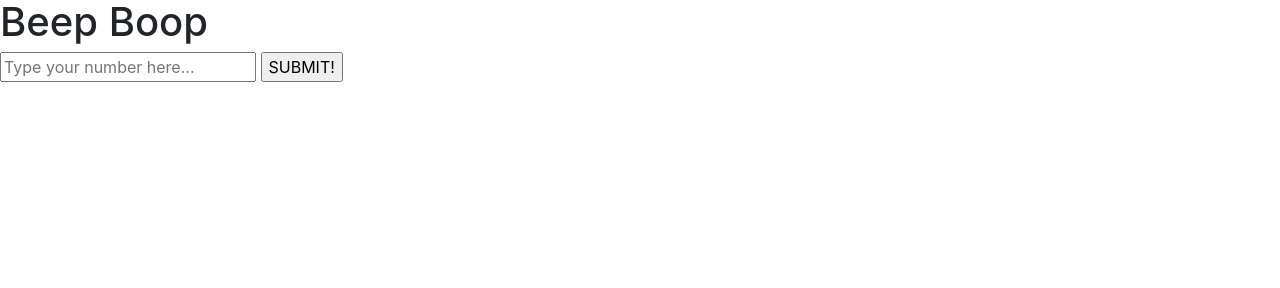
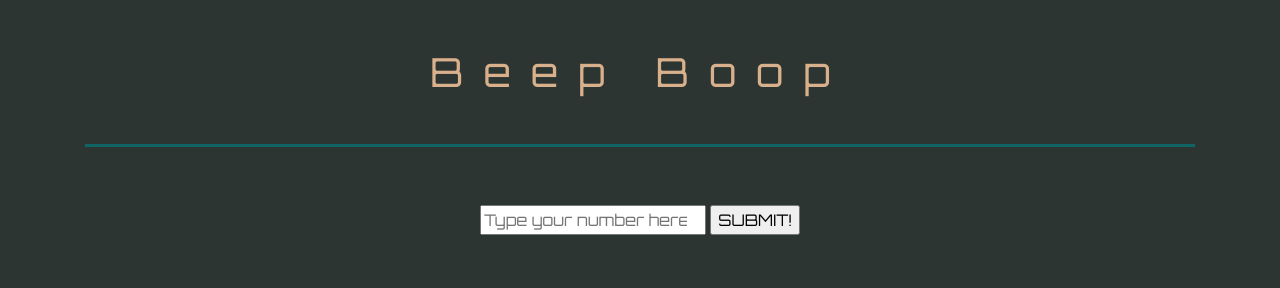
Before and after one commit to zmarston/beep-boop, a plain HTML site: page index.html in a window 1280 px wide. Drawn offline with Linux system fonts and the light colour scheme.

Commit message:
add style

```diff
--- a/css/styles.css
+++ b/css/styles.css
@@ -0,0 +1,20 @@
+body {
+  font-family: 'Orbitron', sans-serif;
+  text-align: center;
+  background-color: #2C3531;
+}
+p {
+  color: #FFCB9A;
+}
+h1 {
+  color: #D9B08C;
+  border-bottom: solid;
+  border-color: #116466;
+  padding: 50px;
+  letter-spacing: 20px;
+}
+.row {
+  padding: 50px;
+  display: block;
+  align-content: center;
+}
--- a/index.html
+++ b/index.html
@@ -3,20 +3,24 @@
   <head>
     <link rel="stylesheet" href="css/bootstrap.css">
     <link rel="stylesheet" href="css/styles.css">
+    <link href="https://fonts.googleapis.com/css?family=Orbitron" rel="stylesheet">
     <script src="js/jquery-3.2.1.js"></script>
     <script src="js/scripts.js"></script>
     <meta charset="utf-8">
     <title>Beep Boop</title>
   </head>
   <body>
+    <div class="container">
       <h1>Beep Boop</h1>
       <form id="beep-boop-form">
-      <input type="text" id="number-input" placeholder="Type your number here...">
+        <div class="row">
+          <input type="number" id="number-input" placeholder="Type your number here...">
           <button type="submit">SUBMIT!</button>
-
+        </div>
       </form>
       <div id="result">
         <p></p>
       </div>
+    </div>
   </body>
 </html>
--- a/js/scripts.js
+++ b/js/scripts.js
@@ -1,3 +1,12 @@
+//business logic
+
+var counter = function(num){
+  if(num === 1) {
+    return '1';
+  } else {
+    return counter(num - 1) + ', ' + num;
+  }
+};
 var beepBoopNumber = [];
 var translate = function(count) {
   beepBoopNumber = [];
@@ -14,17 +23,8 @@ var translate = function(count) {
     }
   };
 };
-var counter = function(num){
-    if(num === 1) {
-      return '1';
-    } else {
-      return counter(num - 1) + ', ' + num;
-    }
-};
 
-
-
-
+// user interface logic
 
 $(function(){
   $("#beep-boop-form").submit(function(event){
@@ -32,8 +32,6 @@ $(function(){
     var userInput = parseInt($("#number-input").val());
     var count = counter(userInput);
     var toBeepBoop = translate(count)
-
     $("#result p").text(beepBoopNumber);
   });
-
 });
```
Lines whose indentation alone changed are shown as unchanged.
